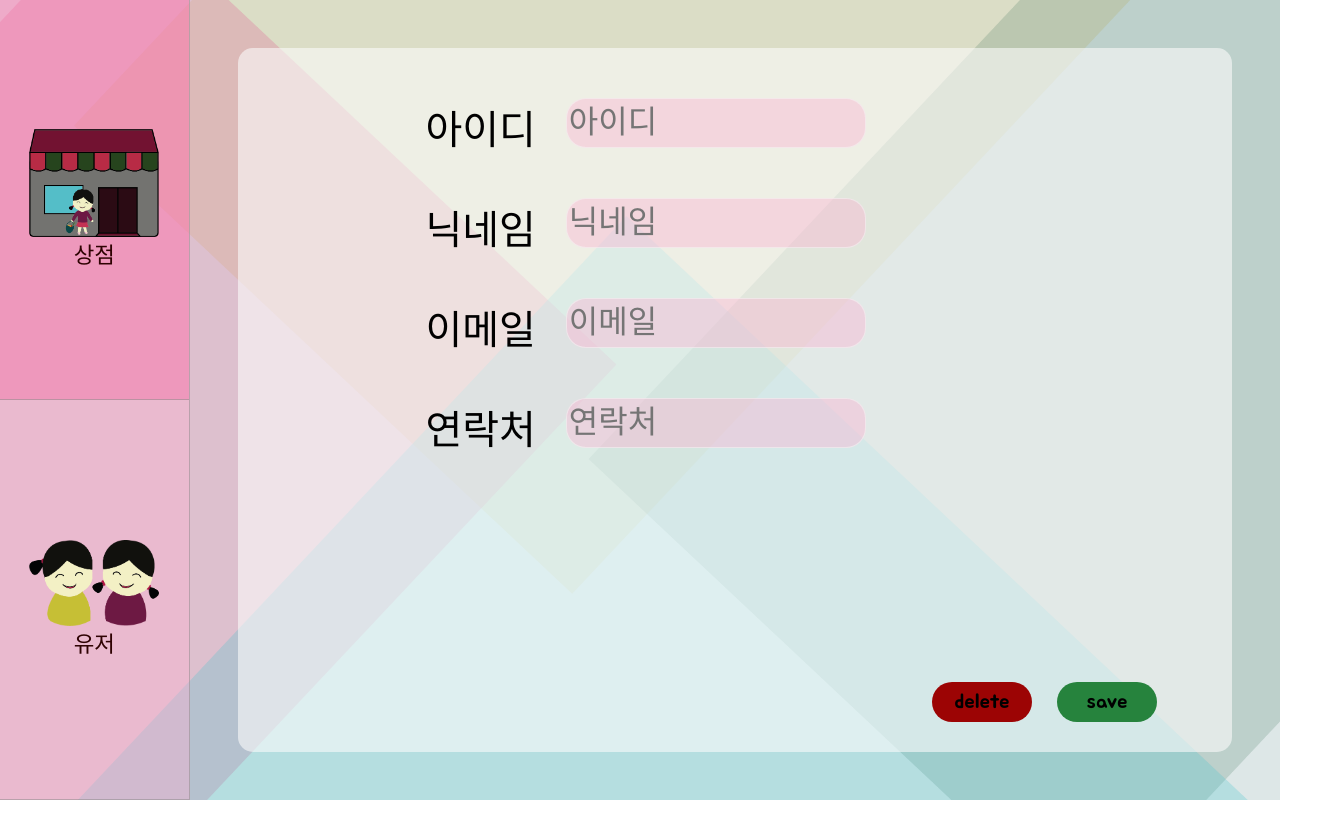
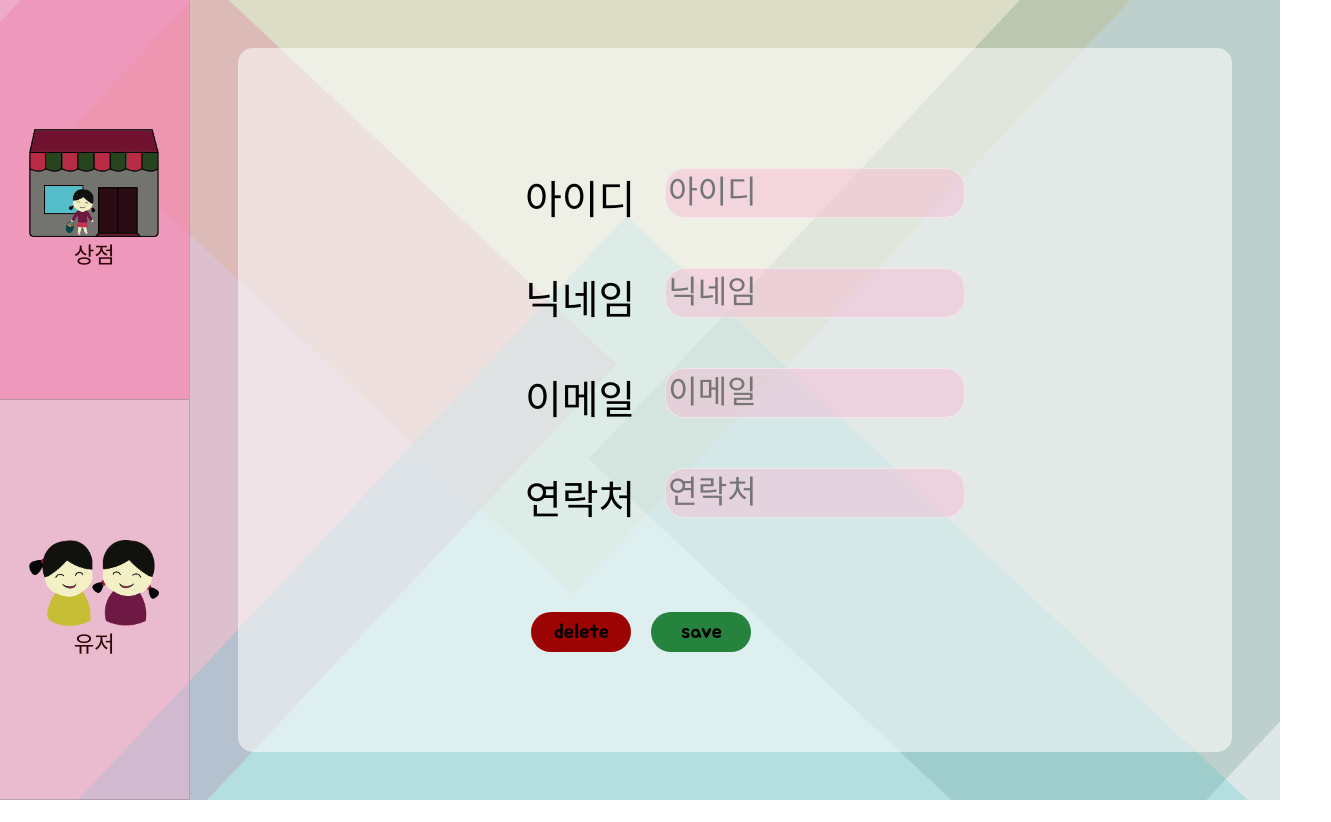
Before and after one commit to angelhackseoul2020/ssasu_market, a Vue app in the folder frontend/: page /admin/adduser in a window 1280 px wide. Shown: the whole page, 1331 px wide, since content can reach past the window. Before the commit the page ends 800 px from the top, so only its background shows below. Built offline with nearby package versions, Linux system fonts and the light colour scheme.

Commit message:
[feat] Make adduser page

```diff
--- a/frontend/src/components/admin/AdminUserAdd.vue
+++ b/frontend/src/components/admin/AdminUserAdd.vue
@@ -48,7 +48,8 @@ export default {
   position: absolute;
   width: 30%;
   height: 100%;
-  left: 0;
+  left: 10%;
+  top: 10%;
 }
 #userIdText {
   position: absolute;
@@ -78,7 +79,8 @@ export default {
   position: absolute;
   width: 70%;
   height: 100%;
-  left: 30%;
+  left: 40%;
+  top: 10%;
 }
 #userId {
   position: absolute;
@@ -132,14 +134,14 @@ button {
 }
 #delete {
   position: absolute;
-  bottom: 30px;
-  right: 200px;
+  bottom: 170px;
+  right: 700px;
   background-color: rgb(156, 4, 4);
 }
 #save {
   position: absolute;
-  bottom: 30px;
-  right: 75px;
+  bottom: 170px;
+  right: 580px;
   background-color: #26833d;
 }
 </style>
```
